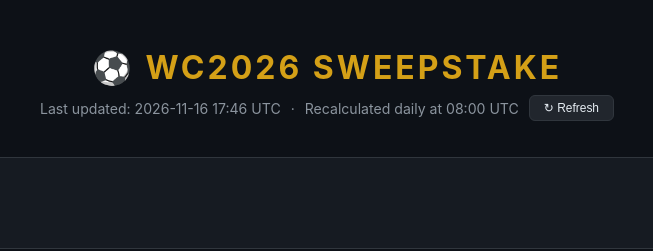
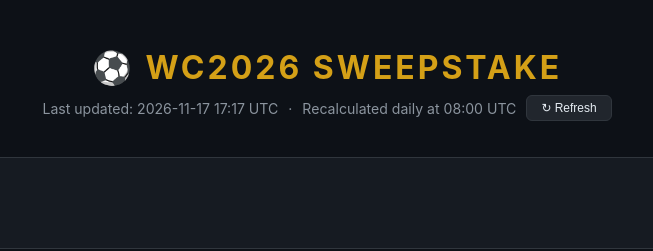
Before and after one commit to 4rani-b/wc2026-sweepstake-1, a plain HTML site: page docs/index.html in a window 1280 px wide. Shown: the top 251 px of the page, 313-966 px from the left. Drawn offline with Linux system fonts and the light colour scheme.

Commit message:
Leaderboard update 2026-11-17 17:17 UTC

```diff
--- a/docs/index.html
+++ b/docs/index.html
@@ -118,7 +118,7 @@ footer {
 <header>
   <h1>⚽ WC2026 Sweepstake</h1>
   <p class="subtitle">
-    <span>Last updated: 2026-11-16 17:46 UTC</span>
+    <span>Last updated: 2026-11-17 17:17 UTC</span>
     <span>·</span>
     <span>Recalculated daily at 08:00 UTC</span>
     <button class="refresh-btn" id="refresh-btn" onclick="triggerRefresh()">↻ Refresh</button>
```
